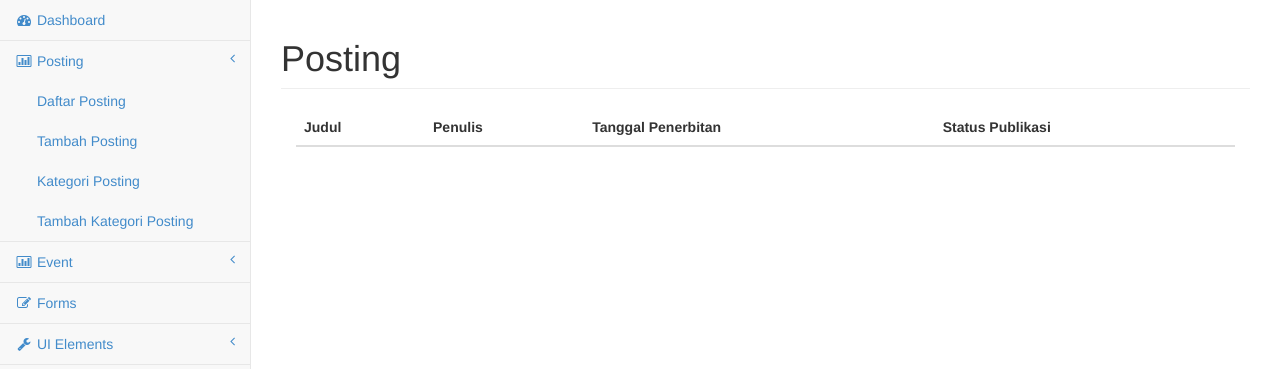
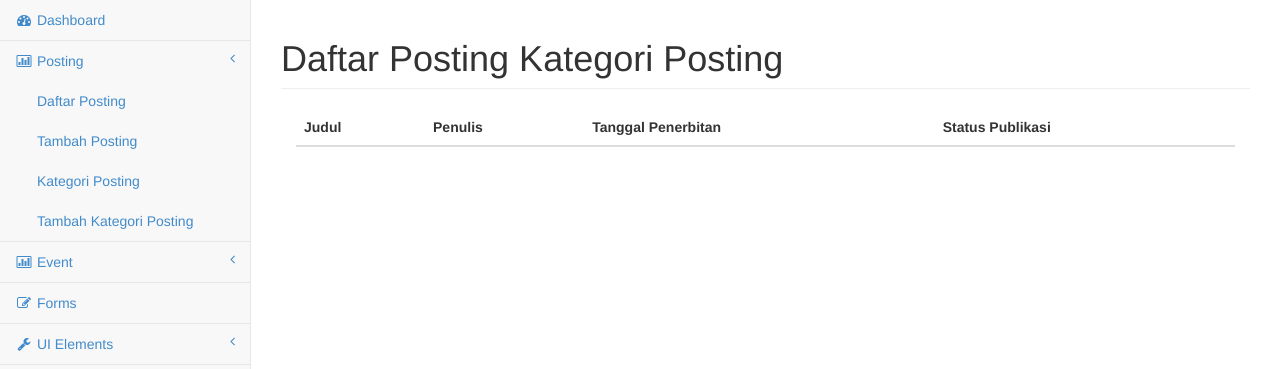
Before and after one commit to yusufbachtiar/ustadridwan, a CodeIgniter app: page /index.php/pengelola/posting in a window 1280 px wide. Shown: the part 51-420 px from the top of the page. Run offline with CodeIgniter, Linux system fonts and the light colour scheme; data that the repository does not hold is empty.

Commit message:
Perbaikan massal

```diff
--- a/application/controllers/pengelola/posting.php
+++ b/application/controllers/pengelola/posting.php
@@ -18,7 +18,7 @@ Class Posting extends CI_Controller{
 
 		$data['halaman'] = $this->pagination->create_links();
 		$data['title'] = 'Posting';
-		$data['header'] = 'Posting';
+		$data['header'] = 'Daftar Posting';
 		$data['page'] = 'pengelola/posting/list_posting';
 		$this->load->view('pengelola/template/layout', $data);
 	}
@@ -49,7 +49,7 @@ Class Posting extends CI_Controller{
 				$data['posting'] = $this->Posting_model->get(array('id'=>$id));
 			}
 			$data['category'] = $this->Posting_model->get_category();
-			$data['title'] = (isset($id)) ? 'Sunting' : 'Tambah';
+			$data['title'] = 'Tambah Posting';
 			$data['header'] = (isset($id)) ? 'Sunting' : 'Tambah';
 			$data['page'] = 'pengelola/posting/add_posting';
 			$this->load->view('pengelola/template/layout', $data);
@@ -65,7 +65,7 @@ Class Posting extends CI_Controller{
 	public function category($id = null){
 		$data['category'] = $this->Posting_model->get_category();
 		$data['title'] = 'Kategori';
-		$data['header'] = 'Kategori';
+		$data['header'] = 'Daftar Kategori Posting';
 		$data['page'] = 'pengelola/posting/list_category';
 		$this->load->view('pengelola/template/layout', $data);
 	}
@@ -85,7 +85,7 @@ Class Posting extends CI_Controller{
 			if (isset($id)) {
 				$data['category'] = $this->Posting_model->get_category(array('id'=> $id));
 			}
-			$data['title'] = (isset($id)) ? 'Sunting' : 'Tambah';
+			$data['title'] = 'Kategori Posting';
 			$data['header'] = (isset($id)) ? 'Sunting' : 'Tambah';
 			$data['page'] = 'pengelola/posting/add_category';
 			$this->load->view('pengelola/template/layout', $data);
--- a/application/views/pengelola/event/add_category.php
+++ b/application/views/pengelola/event/add_category.php
@@ -9,6 +9,7 @@ if (isset($category)) {
 echo form_open(current_url());
 echo validation_errors();
 ?>
+<h1 class="page-header"><?php echo $header;?> Kategori Event</h1>
 <div class="col-md-8">
 	<div class="row">
 		<div class="col-md-12">
--- a/application/views/pengelola/event/add_event.php
+++ b/application/views/pengelola/event/add_event.php
@@ -25,6 +25,7 @@ if (isset($event)) {
 echo form_open(current_url());
 echo validation_errors();
 ?>
+<h1 class="page-header"><?php echo $header;?> Event</h1>
 <div class="col-md-8">
 	<div class="row">
 		<div class="col-md-12">
--- a/application/views/pengelola/event/list_category.php
+++ b/application/views/pengelola/event/list_category.php
@@ -1,3 +1,4 @@
+<h1 class="page-header"><?php echo $header;?></h1>
 <div class="col-md-12">
 	<table class="table table-hover">
 		<thead>
--- a/application/views/pengelola/event/list_event.php
+++ b/application/views/pengelola/event/list_event.php
@@ -1,3 +1,4 @@
+<h1 class="page-header"><?php echo $header;?></h1>
 <ul class="nav nav-tabs" role="tablist">
 	<li class="active"><a href="#home" role="tab" data-toggle="tab">Semua</a></li>
 	<li><a href="#sekali" role="tab" data-toggle="tab">Sekali</a></li>
--- a/application/views/pengelola/posting/add_category.php
+++ b/application/views/pengelola/posting/add_category.php
@@ -1,3 +1,4 @@
+<h1 class="page-header"><?php echo $header;?> Kategori Posting</h1>
 <?php
 if (isset($category)) {
 	$name = $category->post_cat_name;
--- a/application/views/pengelola/posting/add_posting.php
+++ b/application/views/pengelola/posting/add_posting.php
@@ -1,3 +1,4 @@
+<h1 class="page-header"><?php echo $header;?> Posting</h1>
 <?php
 $this->load->view('pengelola/template/tinymce_init');
 if (isset($posting)) {
--- a/application/views/pengelola/posting/list_category.php
+++ b/application/views/pengelola/posting/list_category.php
@@ -1,3 +1,4 @@
+<h1 class="page-header"><?php echo $header;?></h1>
 <div class="col-md-12">
 	<table class="table table-hover">
 		<thead>
--- a/application/views/pengelola/posting/list_posting.php
+++ b/application/views/pengelola/posting/list_posting.php
@@ -1,3 +1,5 @@
+
+<h1 class="page-header"><?php echo $header;?> Kategori Posting</h1>
 <div class="col-md-12">
 	<table class="table table-hover">
 		<thead>
--- a/application/views/pengelola/template/layout.php
+++ b/application/views/pengelola/template/layout.php
@@ -253,7 +253,6 @@
         <div id="page-wrapper">
             <div class="row">
                 <div class="col-lg-12">
-                    <h1 class="page-header"><?php echo $header;?></h1>
                     <?php (isset($page)) ? $this->load->view($page) : null ;?>
                 </div>
                 <!-- /.col-lg-12 -->
```
Also changed, not shown: application/controllers/pengelola/event.php (+4 -4 lines), application/views/pengelola/profile/detail_profile.php (added).
